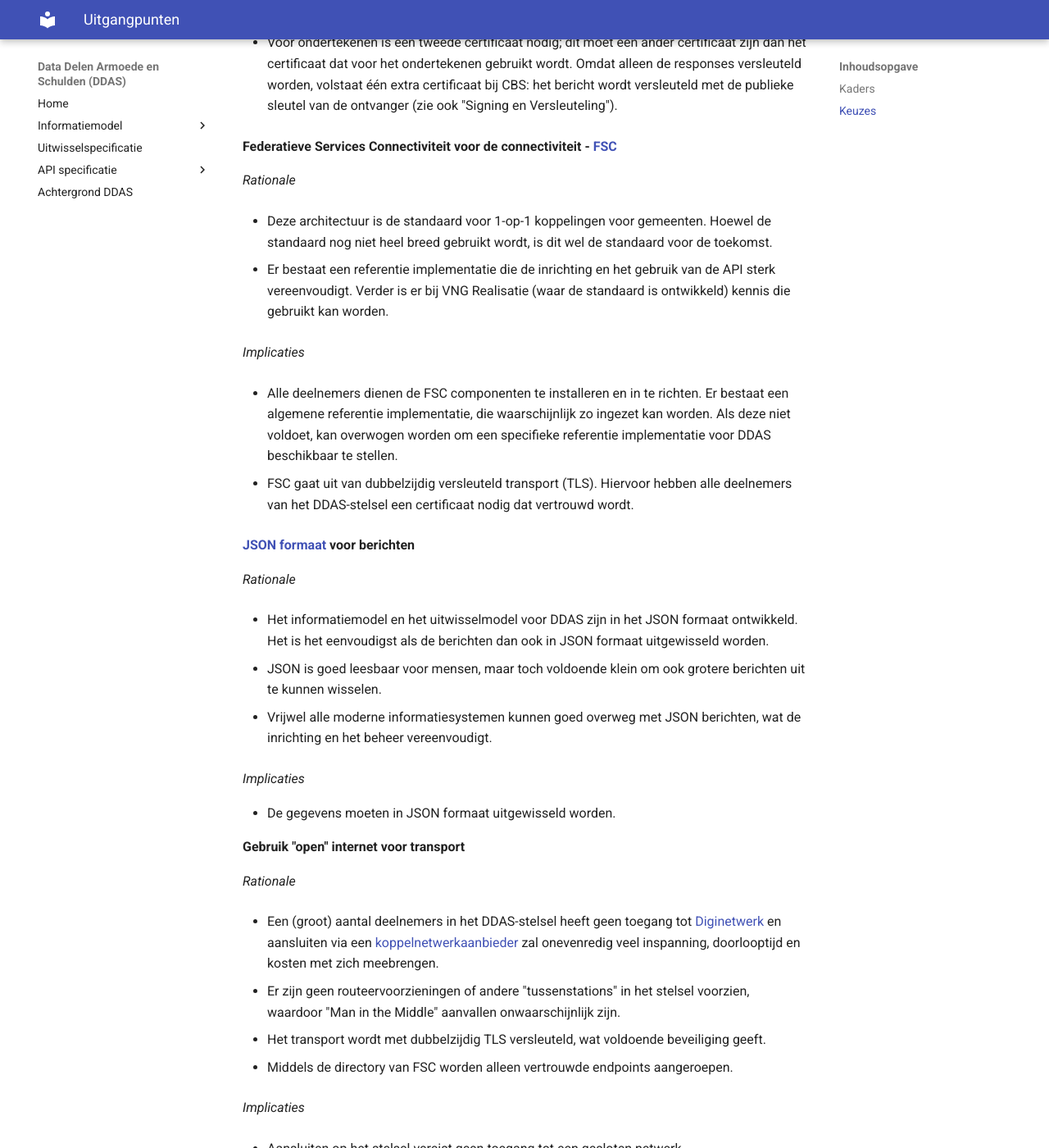
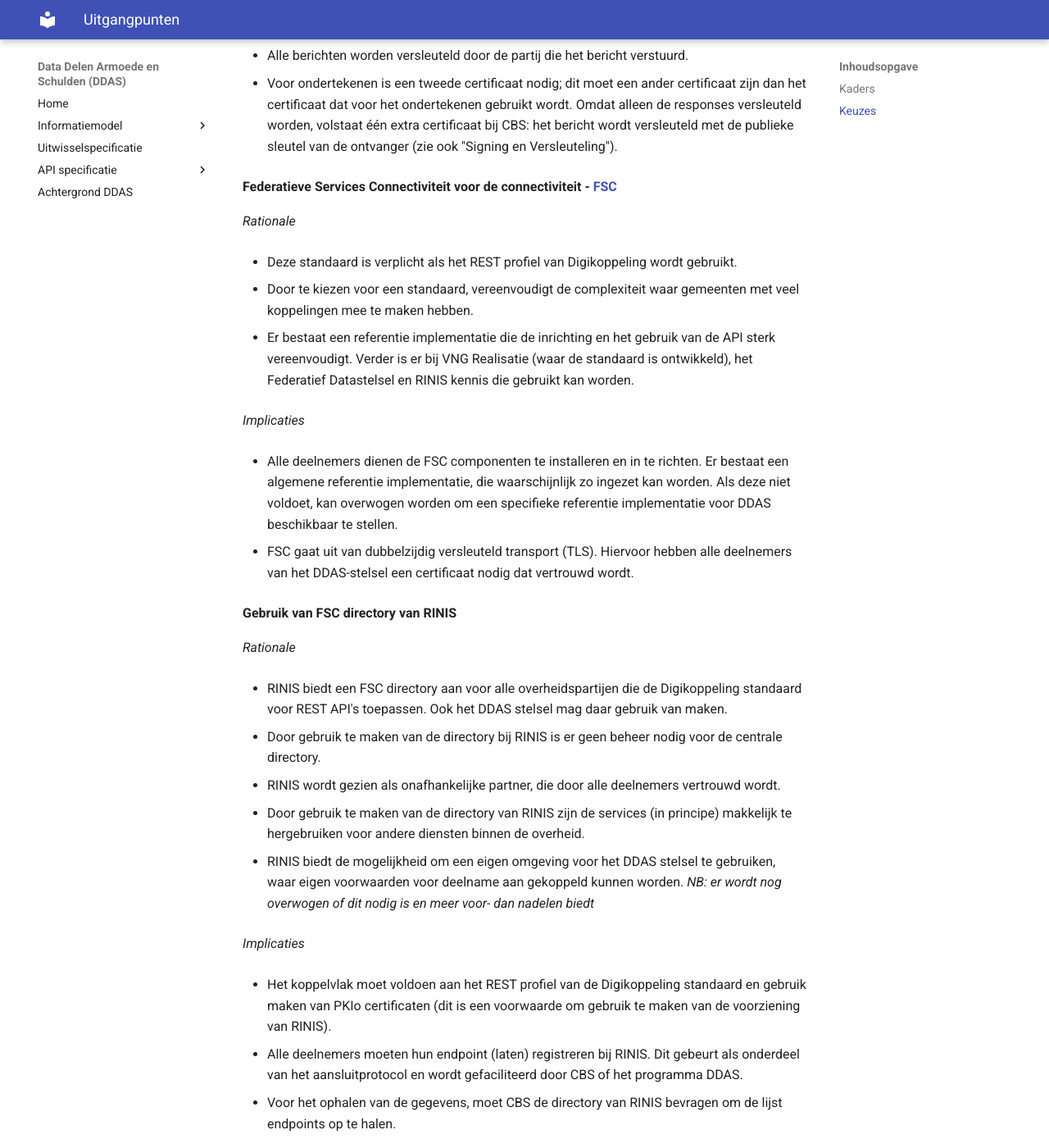
Before and after one commit to Govert-Claus/DDAS-API, an MkDocs documentation site: the page built from docs/uitgangspunten.md, in a window 1280 px wide and 1400 px high, scrolled down 2189 px. Shown: the whole window at 82% size. Built offline with MkDocs 1.6.1 and Material for MkDocs 9.7.7, drawn with Linux system fonts in a browser that asks for light colours; the version menu is left out; some of the changed text lies outside the part shown.

Commit message:
FSC directory RINIS

```diff
--- a/docs/uitgangspunten.md
+++ b/docs/uitgangspunten.md
@@ -35,6 +35,8 @@ De volgende keuzes zijn gemaakt:
   *Implicaties*
 
   - Alle gegevensleveranciers moeten een API beschikbaar stellen waar de DDAS-gegevens opgevraagd kunnen worden.
+
+  - De API moet voldoende beschikbaar zijn om CBS op de gewenste momenten te faciliteren.
 
 
 **Gebruik [Digikoppeling](https://www.logius.nl/domeinen/gegevensuitwisseling/digikoppeling) REST profiel**
@@ -95,9 +97,11 @@ De volgende keuzes zijn gemaakt:
 
   *Rationale*
 
-  - Deze architectuur is de standaard voor 1-op-1 koppelingen voor gemeenten. Hoewel de standaard nog niet heel breed gebruikt wordt, is dit wel de standaard voor de toekomst.
+  - Deze standaard is verplicht als het REST profiel van Digikoppeling wordt gebruikt.
 
-  - Er bestaat een referentie implementatie die de inrichting en het gebruik van de API sterk vereenvoudigt. Verder is er bij VNG Realisatie (waar de standaard is ontwikkeld) kennis die gebruikt kan worden.
+  - Door te kiezen voor een standaard, vereenvoudigt de complexiteit waar gemeenten met veel koppelingen mee te maken hebben.
+
+  - Er bestaat een referentie implementatie die de inrichting en het gebruik van de API sterk vereenvoudigt. Verder is er bij VNG Realisatie (waar de standaard is ontwikkeld), het Federatief Datastelsel en RINIS kennis die gebruikt kan worden.
 
   *Implicaties*
 
@@ -105,6 +109,29 @@ De volgende keuzes zijn gemaakt:
 
   - FSC gaat uit van dubbelzijdig versleuteld transport (TLS). Hiervoor hebben alle deelnemers van het DDAS-stelsel een certificaat nodig dat vertrouwd wordt.
 
+
+**Gebruik van FSC directory van RINIS**
+
+  *Rationale*
+
+  - RINIS biedt een FSC directory aan voor alle overheidspartijen die de Digikoppeling standaard voor REST API's toepassen. Ook het DDAS stelsel mag daar gebruik van maken.
+
+  - Door gebruik te maken van de directory bij RINIS is er geen beheer nodig voor de centrale directory.
+
+  - RINIS wordt gezien als onafhankelijke partner, die door alle deelnemers vertrouwd wordt.
+
+  - Door gebruik te maken van de directory van RINIS zijn de services (in principe) makkelijk te hergebruiken voor andere diensten binnen de overheid.
+
+  - RINIS biedt de mogelijkheid om een eigen omgeving voor het DDAS stelsel te gebruiken, waar eigen voorwaarden voor deelname aan gekoppeld kunnen worden. *NB: er wordt nog overwogen of dit nodig is en meer voor- dan nadelen biedt*
+
+
+  *Implicaties*
+
+  - Het koppelvlak moet voldoen aan het REST profiel van de Digikoppeling standaard en gebruik maken van PKIo certificaten (dit is een voorwaarde om gebruik te maken van de voorziening van RINIS).
+
+  - Alle deelnemers moeten hun endpoint (laten) registreren bij RINIS. Dit gebeurt als onderdeel van het aansluitprotocol en wordt gefaciliteerd door CBS of het programma DDAS.
+
+  - Voor het ophalen van de gegevens, moet CBS de directory van RINIS bevragen om de lijst endpoints op te halen.
 
 
 **[JSON formaat](https://json-schema.org/draft/2020-12/json-schema-validation) voor berichten**
@@ -149,7 +176,7 @@ De volgende keuzes zijn gemaakt:
 
   *Rationale*
 
-  - Voor identicatie, authenticatie, signen en encryptie is een middel nodig dat door het stelsel vertrouwd wordt. PKIoverheid certificaten worden door de Nederlandse overheid uitgegeven, die daarmee de "Trust Anchor" voor het DDAS-stelsel wordt.
+  - Voor identicatie, authenticatie, signen en encryptie is een middel nodig dat door alle deelnemers van het stelsel vertrouwd wordt. PKIoverheid certificaten worden door de Nederlandse overheid uitgegeven, die daarmee de "Trust Anchor" voor het DDAS-stelsel wordt.
 
   - PKIoverheid certificaten worden door Logius (namens de rijksoverheid) via [Logius geautoriseerde aanbieders](https://www.logius.nl/domeinen/toegang/pkioverheid/pkioverheidcertificaat-aanvragen) uitgegeven en beheerd. Er is daarom geen organisatie nodig om certificaten voor het DDAS-stelsel te beheren.
 
```
Also changed, not shown: docs/aanleverprotocol.md (+5 -7 lines), docs/aansluitprotocol.md (+1 -1 lines), docs/transport.md (+1 -1 lines).
